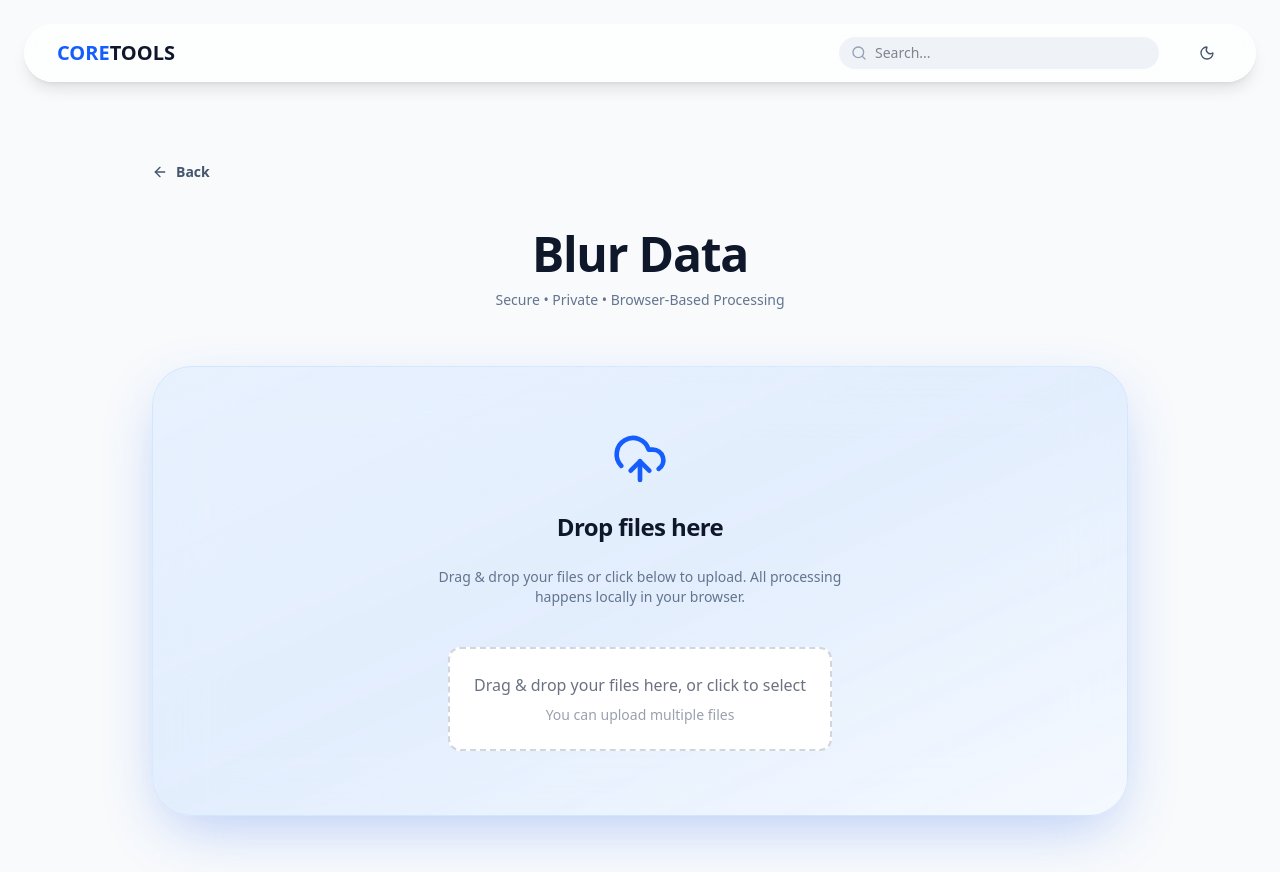
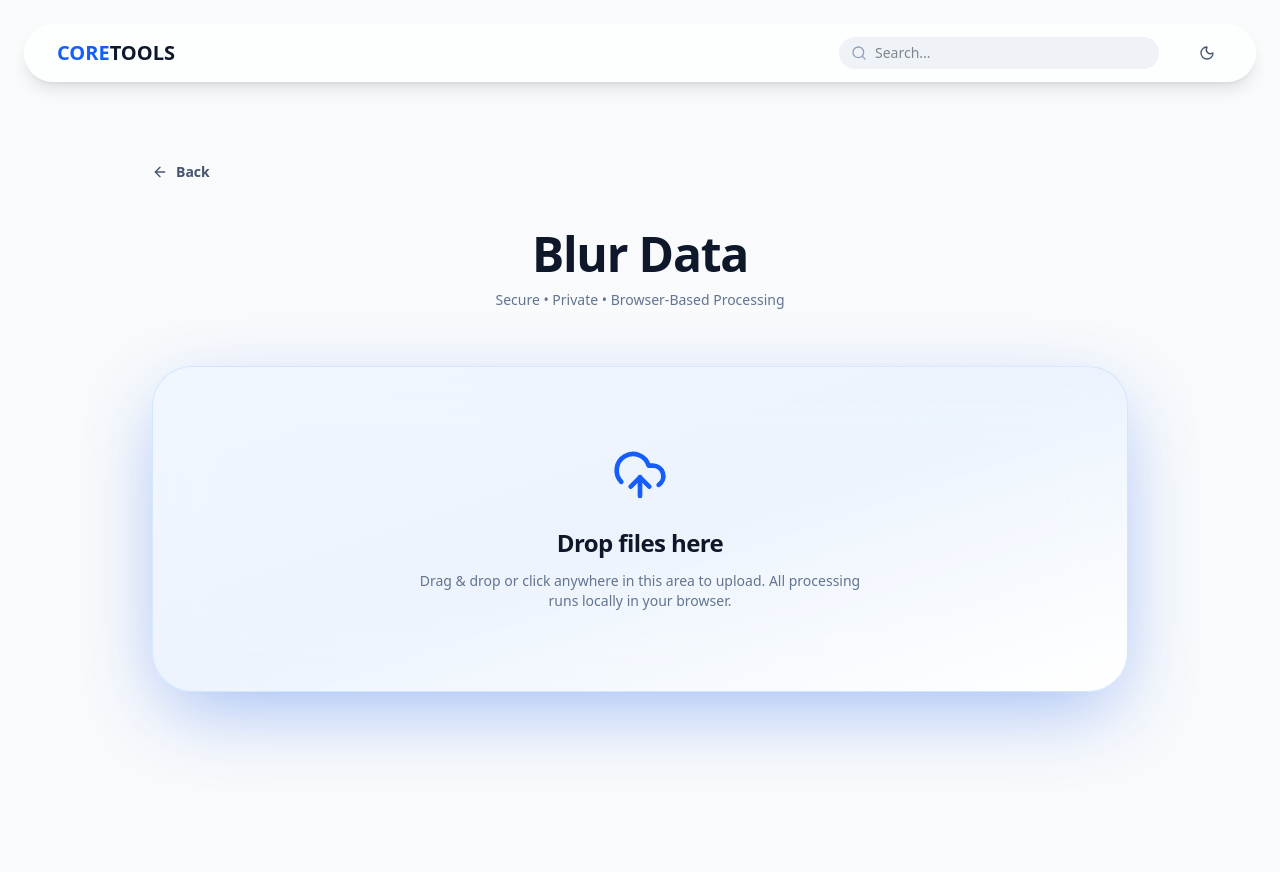
Before and after one commit to boutabsouyounes237-gif/my-utility, a Next.js app: page /tools/image/blur-data in a window 1280 px wide. After the commit the page ends 800 px from the top, so only its background shows below. Built offline with nearby package versions, Linux system fonts and the light colour scheme.

Commit message:
fix draganddrop zone

```diff
--- a/src/app/tools/[group]/[tool]/page.tsx
+++ b/src/app/tools/[group]/[tool]/page.tsx
@@ -13,7 +13,7 @@ import {
   RefreshCw,
   Loader2,
   ArrowLeft,
-  UploadCloud
+  UploadCloud,
 } from "lucide-react";
 
 export default function SingleToolPage() {
@@ -38,19 +38,19 @@ export default function SingleToolPage() {
 
       const normalized: UploadedFile[] = Array.isArray(result)
         ? result.map((f: any) => ({
-            data: f.data || null,
-            name: f.name || "unknown",
-            size: f.size || 0,
-            type: f.type || "",
-            url: f.url || "",
+            data: f?.data ?? null,
+            name: f?.name ?? "unknown",
+            size: f?.size ?? 0,
+            type: f?.type ?? "",
+            url: f?.url ?? "",
           }))
         : [
             {
-              data: (result as any).data || null,
-              name: (result as any).name || "unknown",
-              size: (result as any).size || 0,
-              type: (result as any).type || "",
-              url: (result as any).url || "",
+              data: (result as any)?.data ?? null,
+              name: (result as any)?.name ?? "unknown",
+              size: (result as any)?.size ?? 0,
+              type: (result as any)?.type ?? "",
+              url: (result as any)?.url ?? "",
             },
           ];
 
@@ -70,8 +70,6 @@ export default function SingleToolPage() {
 
   return (
     <div className="relative max-w-5xl mx-auto px-6 py-14">
-
-      {/* زر رجوع احترافي */}
       <button
         onClick={() => router.back()}
         className="mb-12 flex items-center gap-2 text-sm font-semibold text-slate-600 hover:text-blue-600 transition-all group"
@@ -80,7 +78,6 @@ export default function SingleToolPage() {
         Back
       </button>
 
-      {/* العنوان */}
       <div className="text-center mb-14">
         <h1 className="text-4xl md:text-5xl font-black tracking-tight capitalize">
           {String(tool).replace(/-/g, " ")}
@@ -92,51 +89,40 @@ export default function SingleToolPage() {
 
       {resultFiles.length === 0 ? (
         <>
-          {/* 🔵 Upload Zone - كيان واحد فقط */}
-          <div
-            className={`
-              relative
-              rounded-[2.5rem]
-              p-16
-              text-center
-              transition-all
-              duration-300
-              bg-linear-to-br from-blue-50/70 via-blue-100/40 to-white
-              backdrop-blur-2xl
-              border border-blue-200/60
-              shadow-[0_20px_60px_-15px_rgba(37,99,235,0.35)]
-              hover:shadow-[0_30px_80px_-15px_rgba(37,99,235,0.45)]
-              hover:scale-[1.015]
-            `}
+          <FileUploader
+            key={uploaderKey}
+            multiple
+            onUpload={handleStartProcessing}
           >
-            {/* glow subtle */}
-            <div className="absolute inset-0 rounded-[2.5rem] bg-blue-500/5 pointer-events-none" />
+            <div
+              className="
+                relative
+                rounded-[2.5rem]
+                p-20
+                text-center
+                transition-all
+                duration-300
+                bg-gradient-to-br from-blue-50/80 via-blue-100/40 to-white
+                backdrop-blur-2xl
+                border border-blue-200/60
+                shadow-[0_25px_80px_-15px_rgba(37,99,235,0.45)]
+                hover:shadow-[0_35px_100px_-15px_rgba(37,99,235,0.55)]
+                hover:scale-[1.015]
+              "
+            >
+              <UploadCloud className="w-14 h-14 text-blue-600 mx-auto mb-6" />
 
-            <div className="relative z-10 flex flex-col items-center gap-6">
-
-              <UploadCloud className="w-14 h-14 text-blue-600" />
-
-              <h2 className="text-2xl font-bold tracking-tight">
+              <h2 className="text-2xl font-bold tracking-tight mb-3">
                 Drop files here
               </h2>
 
-              <p className="text-slate-500 text-sm max-w-md">
-                Drag & drop your files or click below to upload.
-                All processing happens locally in your browser.
+              <p className="text-slate-500 text-sm max-w-md mx-auto">
+                Drag & drop or click anywhere in this area to upload.
+                All processing runs locally in your browser.
               </p>
+            </div>
+          </FileUploader>
 
-              <div className="mt-4">
-                <FileUploader
-                  key={uploaderKey}
-                  multiple
-                  onUpload={handleStartProcessing}
-                />
-              </div>
-
-            </div>
-          </div>
-
-          {/* Loader */}
           {isProcessing && (
             <div className="mt-12 flex flex-col items-center gap-4">
               <Loader2 className="w-10 h-10 text-blue-600 animate-spin" />
@@ -162,9 +148,7 @@ export default function SingleToolPage() {
                 download={file.name}
                 className="flex items-center justify-between bg-blue-600 text-white px-6 py-4 rounded-2xl font-semibold hover:bg-blue-700 transition-all group"
               >
-                <span className="truncate text-sm">
-                  {file.name}
-                </span>
+                <span className="truncate text-sm">{file.name}</span>
                 <Download className="w-4 h-4 group-hover:translate-y-1 transition-transform" />
               </a>
             ))}
--- a/src/components/FileUploader.tsx
+++ b/src/components/FileUploader.tsx
@@ -6,9 +6,14 @@ import type { UploadedFile } from "@/types/uploaded-file";
 export interface FileUploaderProps {
   onUpload: (files: UploadedFile[]) => void;
   multiple?: boolean;
+  children: React.ReactNode;
 }
 
-const FileUploader: React.FC<FileUploaderProps> = ({ onUpload, multiple = false }) => {
+const FileUploader: React.FC<FileUploaderProps> = ({
+  onUpload,
+  multiple = false,
+  children,
+}) => {
   const inputRef = useRef<HTMLInputElement | null>(null);
   const [isDragging, setIsDragging] = useState(false);
 
@@ -20,17 +25,14 @@ const FileUploader: React.FC<FileUploaderProps> = ({ onUpload, multiple = false
       type: file.type,
       url: URL.createObjectURL(file),
     }));
+
     onUpload(files);
-  };
-
-  const handleChange = (e: React.ChangeEvent<HTMLInputElement>) => {
-    if (!e.target.files) return;
-    handleFiles(e.target.files);
   };
 
   const handleDrop = (e: React.DragEvent<HTMLDivElement>) => {
     e.preventDefault();
     setIsDragging(false);
+
     if (e.dataTransfer.files && e.dataTransfer.files.length > 0) {
       handleFiles(e.dataTransfer.files);
       e.dataTransfer.clearData();
@@ -47,29 +49,27 @@ const FileUploader: React.FC<FileUploaderProps> = ({ onUpload, multiple = false
   };
 
   return (
+    <>
       <div
-      className={`w-full p-6 border-2 border-dashed rounded-xl flex flex-col items-center justify-center cursor-pointer transition-colors ${
-        isDragging ? "border-blue-500 bg-blue-50" : "border-gray-300 bg-white"
-      }`}
         onClick={() => inputRef.current?.click()}
         onDrop={handleDrop}
         onDragOver={handleDragOver}
         onDragLeave={handleDragLeave}
+        className={`cursor-pointer transition-all ${
+          isDragging ? "scale-[1.02]" : ""
+        }`}
       >
-      <p className="text-gray-500 mb-2 text-center">
-        Drag & drop your files here, or click to select
-      </p>
+        {children}
+      </div>
+
       <input
         ref={inputRef}
         type="file"
         multiple={multiple}
-        onChange={handleChange}
-        className="hidden"
+        hidden
+        onChange={(e) => e.target.files && handleFiles(e.target.files)}
       />
-      <p className="text-gray-400 text-sm">
-        {multiple ? "You can upload multiple files" : "Single file only"}
-      </p>
-    </div>
+    </>
   );
 };
 
```
Lines whose indentation alone changed are shown as unchanged.
